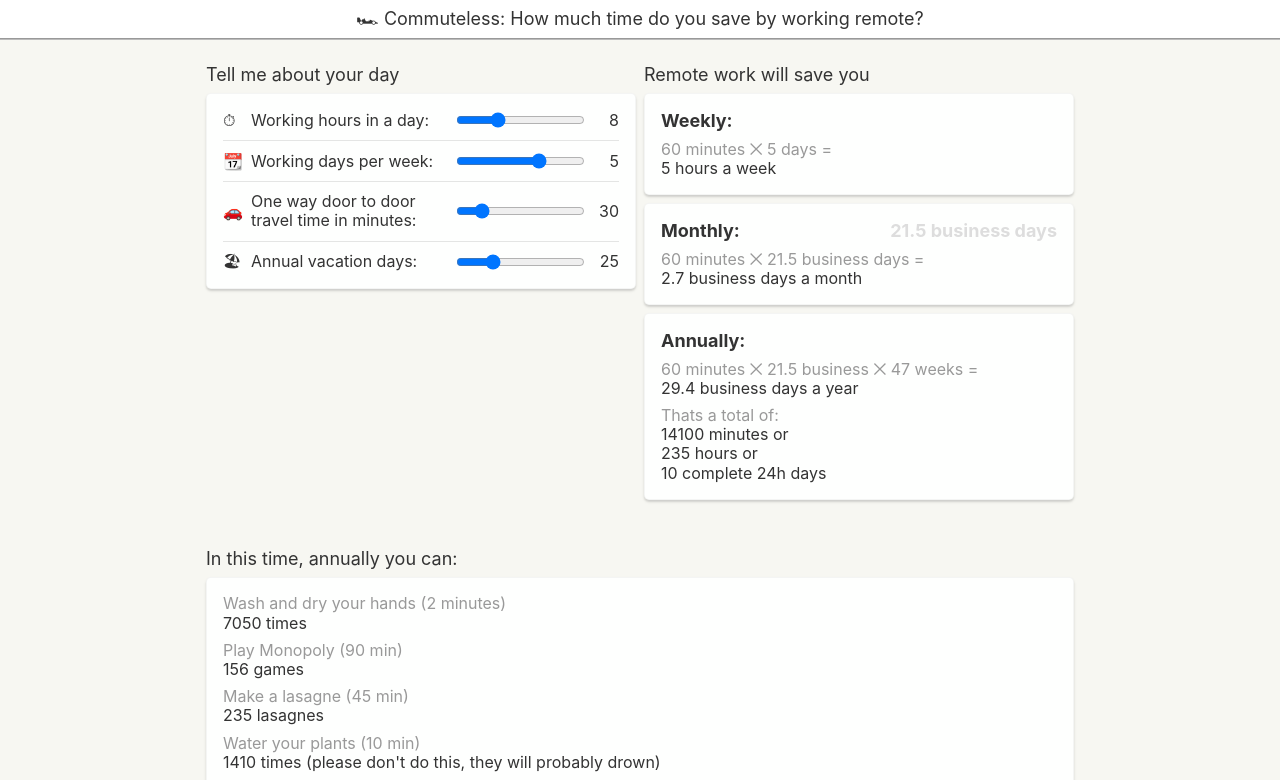
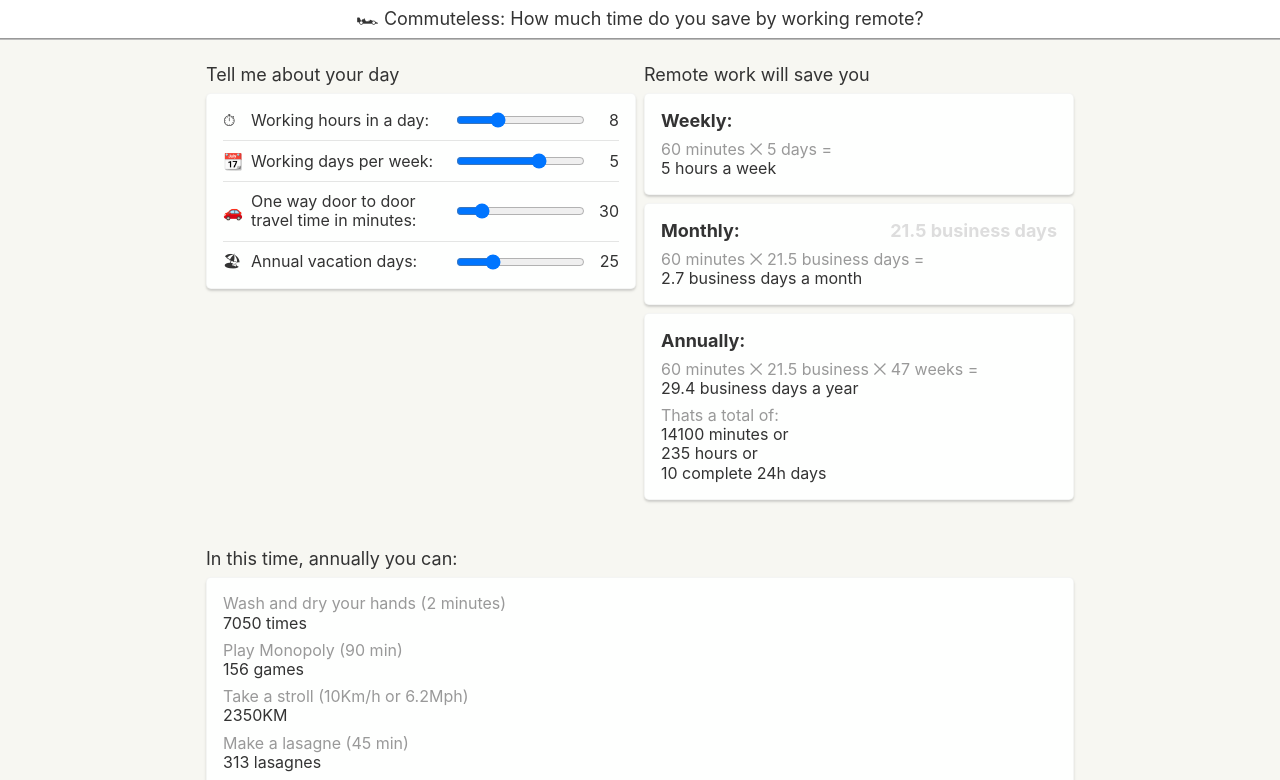
Before and after one commit to mettin/commuteless, a React (Create React App) app: page / in a window 1280 px wide. Shown: the top 780 px of the page. Built offline with nearby package versions, Linux system fonts and the light colour scheme.

Commit message:
Added taking a stroll calculation

```diff
--- a/src/App.js
+++ b/src/App.js
@@ -267,10 +267,12 @@ export default function App() {
                 {Math.floor(totalMinutes / 90)} game
                 {numberEnding(Math.floor(totalMinutes / 90))}
               </dd>
+              <dt>Take a stroll (10Km/h or 6.2Mph)</dt>
+              <dd>{Math.floor(totalMinutes / 6)}KM</dd>
               <dt>Make a lasagne (45 min)</dt>
               <dd>
-                {Math.floor(totalMinutes / 60)} lasagne
-                {numberEnding(Math.floor(totalMinutes / 60))}
+                {Math.floor(totalMinutes / 45)} lasagne
+                {numberEnding(Math.floor(totalMinutes / 45))}
               </dd>
               <dt>Water your plants (10 min)</dt>
               <dd>
```
